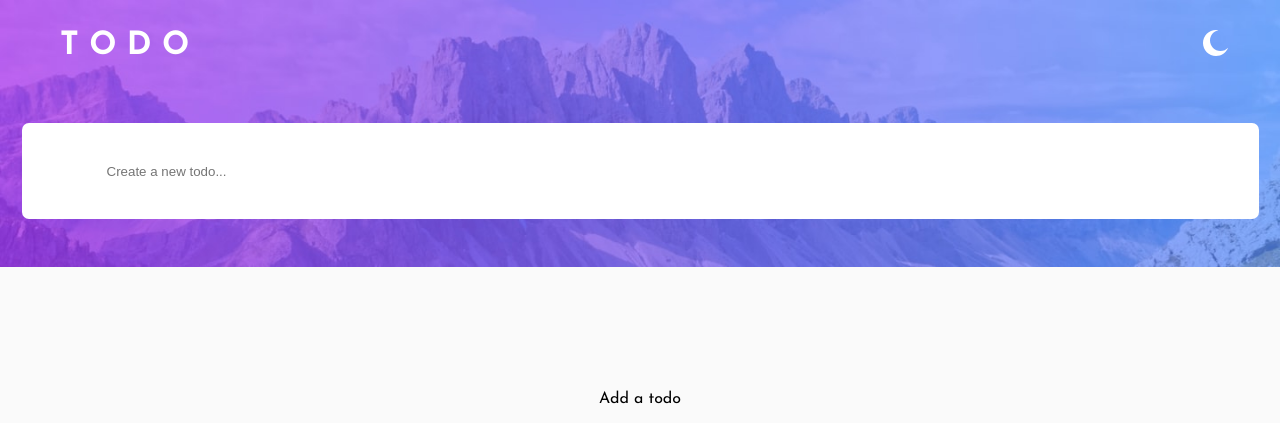
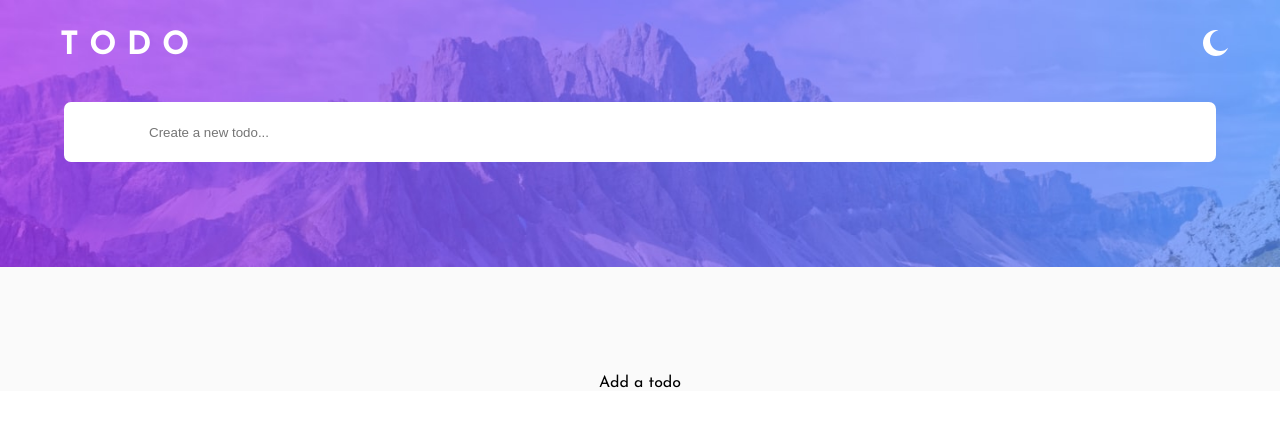
Before and after one commit to odueme/My-Todo, a React (Create React App) app: page / in a window 1280 px wide. Shown: the top 442 px of the page. Built offline with nearby package versions, Linux system fonts and the light colour scheme.

Commit message:
More changes to app

```diff
--- a/src/App.css
+++ b/src/App.css
@@ -1,15 +1,18 @@
-
-
+*{
+    padding: 0;
+    margin: 0;
+    box-sizing: border-box;
+}
 
 
 
 body{
-
-    padding: 0;
-    margin: 0;
-    box-sizing: border-box;
   font-family: 'Josefin Sans', sans-serif;
 }
+
+html, body, .App{
+    height: 100%
+  }
 
 
 
--- a/src/App.js
+++ b/src/App.js
@@ -92,11 +92,13 @@ setItems(updatedTasks)
 
 
   return (
-    <body
-    style={{
-      backgroundColor: darkMode ? "  hsl(0, 0%, 98%)" : "hsl(235, 21%, 11%)",
-    }}>
-    <div className="App">
+
+    <div
+      className="App"
+      style={{
+        backgroundColor: darkMode ? "  hsl(0, 0%, 98%)" : "hsl(235, 21%, 11%)",
+      }}
+    >
       <header className="App-header">
         <img
           src={darkMode ? moon : sun}
@@ -152,7 +154,6 @@ setItems(updatedTasks)
       </div>
       <Footer mode={darkMode} empty={todoItems.length === 0} />
     </div>
-    </body>
   );
 }
 
```
